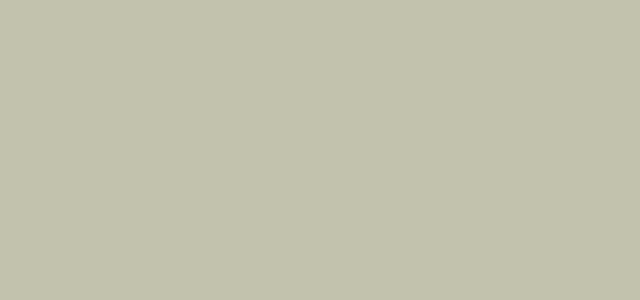
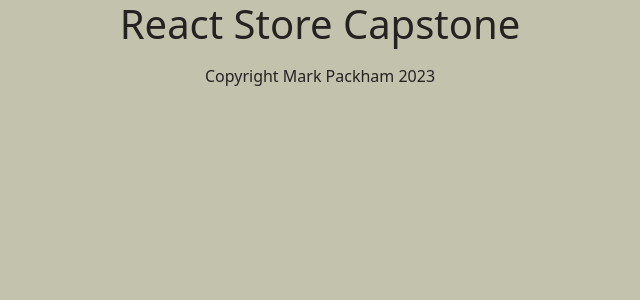
Before and after one commit to markpackham/HyperionDevReact-AppCapstoneProject, a React (Vite) app in the folder reactStoreCapstoneProject/: page / in a window 1280 px wide. Shown: the top 300 px of the page, without its empty margins (320-960 px from the left). Built offline with nearby package versions, Linux system fonts and the light colour scheme.

Commit message:
add basics of layout

```diff
--- a/reactStoreCapstoneProject/src/App.css
+++ b/reactStoreCapstoneProject/src/App.css
@@ -32,6 +32,7 @@ a:hover {
 footer {
   margin-bottom: 1rem;
   margin-top: 1rem;
+  text-align: center;
 }
 
 h1,
@@ -41,6 +42,7 @@ h2 {
 
 img {
   box-shadow: var(--box-shadow-main);
+  border-radius: 5px;
 }
 
 nav {
--- a/reactStoreCapstoneProject/src/App.jsx
+++ b/reactStoreCapstoneProject/src/App.jsx
@@ -1,8 +1,15 @@
 import "bootstrap/dist/css/bootstrap.min.css";
 import "./App.css";
+import Header from "./components/layout/Header";
+import Footer from "./components/layout/Footer";
 
 function App() {
-  return <div className="container"></div>;
+  return (
+    <div className="container">
+      <Header />
+      <Footer />
+    </div>
+  );
 }
 
 export default App;
--- /dev/null
+++ b/reactStoreCapstoneProject/src/components/layout/Footer.jsx
@@ -0,0 +1,7 @@
+const Footer = () => {
+  const currentYear = new Date(Date.now());
+
+  return <footer>Copyright Mark Packham {currentYear.getFullYear()}</footer>;
+};
+
+export default Footer;
--- /dev/null
+++ b/reactStoreCapstoneProject/src/components/layout/Header.jsx
@@ -0,0 +1,9 @@
+const Header = () => {
+  return (
+    <header>
+      <h1>React Store Capstone</h1>
+    </header>
+  );
+};
+
+export default Header;
```
